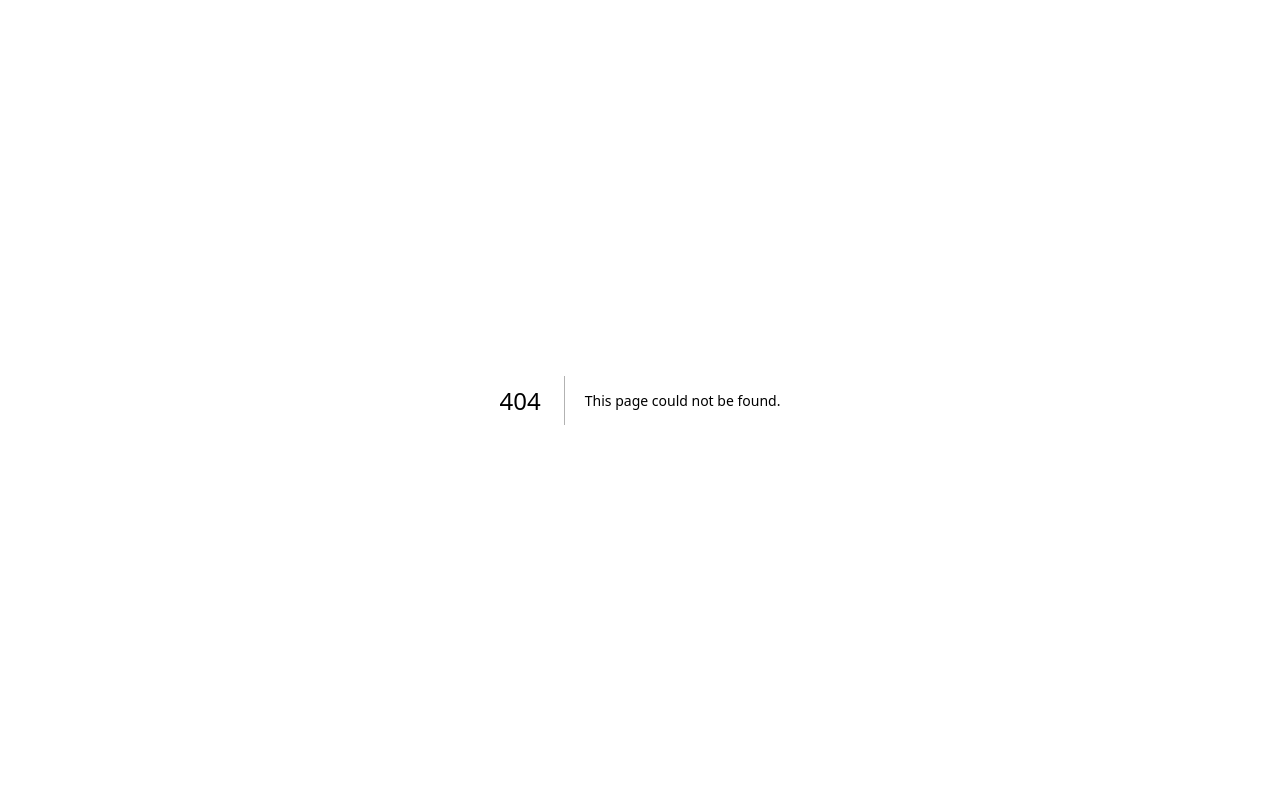
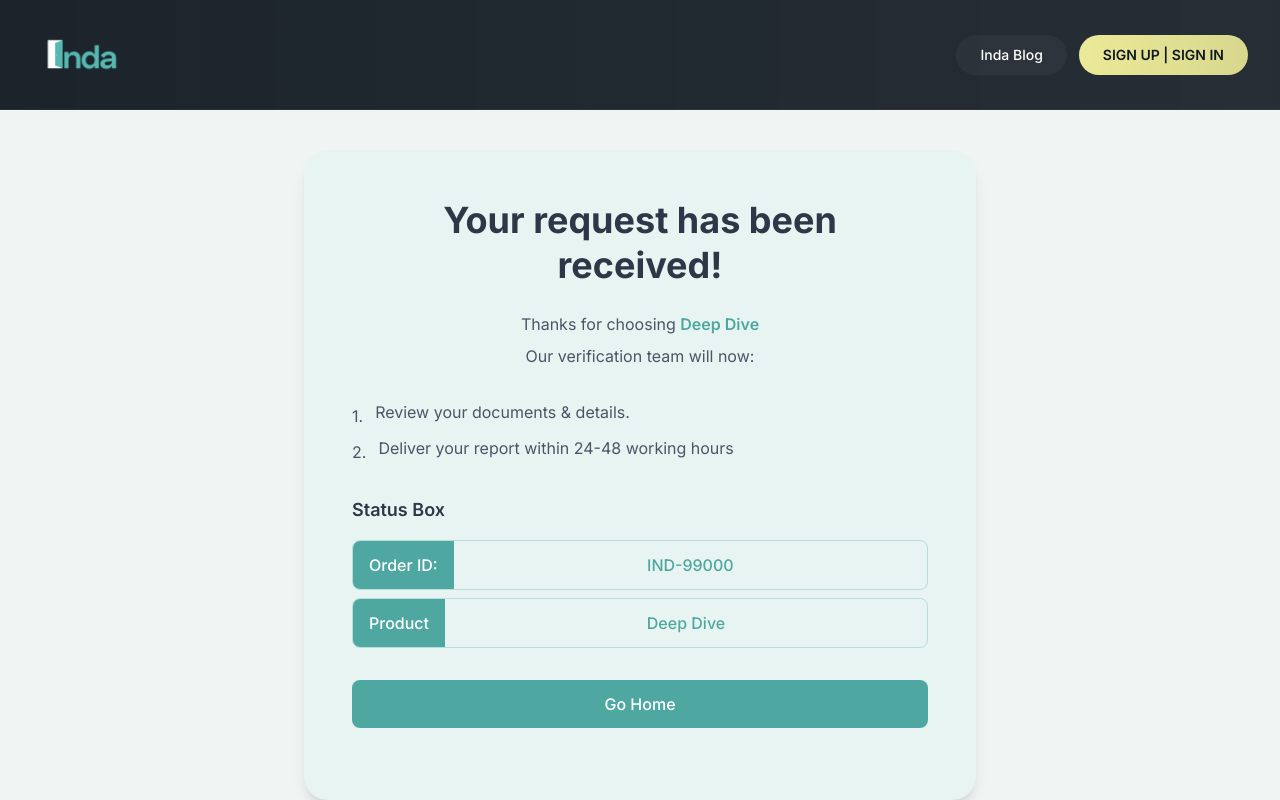
Before and after one commit to Inda-Realty-Limited/inda-home, a Next.js app: page /order/received in a window 1280 px wide. Before the commit this address had no page. Shown: the top 800 px of the page. Built offline with nearby package versions, Linux system fonts and the light colour scheme.

Commit message:
feat: Implement Order Received page with dynamic content and navigation

```diff
--- a/src/components/inc/PaymentModal.tsx
+++ b/src/components/inc/PaymentModal.tsx
@@ -50,11 +50,15 @@
       const origin =
         typeof window !== "undefined" ? window.location.origin : "";
       const cacheBust = `cb=${Date.now()}`;
-      const callbackUrl = origin
-        ? `${origin}/result?q=${encodeURIComponent(
-            listingUrl
-          )}&type=link&${cacheBust}`
+      // For Deep Dive and Deeper Dive, redirect to the order received page.
+      // Instant should continue to return to the results page.
+      const isDeep = plan === "deepDive" || plan === "deeperDive";
+      const callbackPath = isDeep
+        ? `/order/received?plan=${encodeURIComponent(
+            plan
+          )}&q=${encodeURIComponent(listingUrl)}&${cacheBust}`
         : `/result?q=${encodeURIComponent(listingUrl)}&type=link&${cacheBust}`;
+      const callbackUrl = origin ? `${origin}${callbackPath}` : callbackPath;
 
       const data = await startPayment({ listingUrl, plan, callbackUrl });
       const url = data?.authorizationUrl || data?.initResponse?.data?.link;
--- a/src/components/inc/PricingPlans.tsx
+++ b/src/components/inc/PricingPlans.tsx
@@ -19,50 +19,13 @@
             </p>
           </div>
 
-          <div className="bg-[#F9F9F980] rounded-[16px] sm:rounded-[24px] p-4 sm:p-6 grid grid-cols-1 sm:grid-cols-2 lg:grid-cols-4 gap-4">
-            {/* Free */}
-            <div className="w-full">
-              <div className="p-4 sm:p-6 h-full flex flex-col transition-all duration-300 rounded-lg border border-transparent hover:border-transparent outline-none ring-0 focus-within:ring-0 focus-within:outline-none">
-                <div className="text-left mb-4 sm:mb-6">
-                  <div className="font-bold text-3xl sm:text-4xl mb-2 text-gray-900">
-                    ₦0
-                  </div>
-                  <h3 className="text-lg sm:text-xl font-bold text-gray-900 mb-2">
-                    Free Report
-                  </h3>
-                  <p className="text-xs sm:text-sm text-gray-600 mb-4">
-                    Delivery Time: &lt; 20 seconds
-                  </p>
-                </div>
-                <div className="flex-1 mb-4 sm:mb-6">
-                  <h4 className="text-gray-900 mb-3 text-xs sm:text-sm font-semibold">
-                    What You Get:
-                  </h4>
-                  <ul className="space-y-2 text-xs sm:text-sm text-gray-700">
-                    <li className="flex items-center gap-3">
-                      <span className="text-[#4ea8a1] text-base sm:text-lg">
-                        ✓
-                      </span>
-                      Inda Score
-                    </li>
-                  </ul>
-                </div>
-                <button
-                  disabled
-                  aria-disabled="true"
-                  className="w-full bg-gray-300 text-gray-600 py-2.5 sm:py-3 px-4 sm:px-6 rounded-full font-medium cursor-not-allowed transition-all duration-300 text-sm sm:text-base outline-none focus:outline-none focus:ring-0 focus-visible:outline-none focus-visible:ring-0 hover:outline-none"
-                >
-                  Choose plan
-                </button>
-              </div>
-            </div>
-
+          <div className="bg-[#F9F9F980] rounded-[16px] sm:rounded-[24px] p-4 sm:p-6 grid grid-cols-1 sm:grid-cols-2 lg:grid-cols-3 gap-4">
             {/* Instant */}
             <div className="w-full">
               <div className="p-4 sm:p-6 h-full flex flex-col transition-all duration-300 rounded-lg border border-transparent hover:border-transparent outline-none ring-0 focus-within:ring-0 focus-within:outline-none ">
                 <div className="text-left mb-4 sm:mb-6">
                   <div className="font-bold text-3xl sm:text-4xl mb-2 text-gray-900">
-                    ₦3,000
+                    ₦7,500
                   </div>
                   <h3 className="text-lg sm:text-xl font-bold text-gray-900 mb-2">
                     Inda Instant Report
@@ -157,9 +120,8 @@
                   </ul>
                 </div>
                 <button
-                  disabled
-                  aria-disabled="true"
-                  className="w-full bg-gray-500/40 text-white/70 py-2.5 sm:py-3 px-4 sm:px-6 rounded-full font-medium cursor-not-allowed transition-all duration-300 text-sm sm:text-base outline-none focus:outline-none focus:ring-0 focus-visible:outline-none focus-visible:ring-0 hover:outline-none"
+                  onClick={() => onChoosePlan?.("deepDive")}
+                  className="w-full bg-[#4ea8a1] text-white py-2.5 sm:py-3 px-4 sm:px-6 rounded-full font-medium hover:bg-[#3d8a84] transition-all duration-300 text-sm sm:text-base outline-none focus:outline-none focus:ring-0 focus-visible:outline-none focus-visible:ring-0 hover:outline-none"
                 >
                   Choose plan
                 </button>
@@ -210,9 +172,8 @@
                   </ul>
                 </div>
                 <button
-                  disabled
-                  aria-disabled="true"
-                  className="w-full bg-gray-300 text-gray-600 py-2.5 sm:py-3 px-4 sm:px-6 rounded-full font-medium cursor-not-allowed transition-all duration-300 text-sm sm:text-base outline-none focus:outline-none focus:ring-0 focus-visible:outline-none focus-visible:ring-0 hover:outline-none"
+                  onClick={() => onChoosePlan?.("deeperDive")}
+                  className="w-full bg-[#4ea8a1] text-white py-2.5 sm:py-3 px-4 sm:px-6 rounded-full font-medium hover:bg-[#3d8a84] transition-all duration-300 text-sm sm:text-base outline-none focus:outline-none focus:ring-0 focus-visible:outline-none focus-visible:ring-0 hover:outline-none"
                 >
                   Choose plan
                 </button>
--- /dev/null
+++ b/src/pages/order/received.tsx
@@ -0,0 +1,114 @@
+import { Container, Footer, Navbar } from "@/components";
+import { useRouter } from "next/router";
+import React, { useMemo } from "react";
+
+const OrderReceived: React.FC = () => {
+  const router = useRouter();
+  const { query } = router;
+  // Read possible values from query string
+  const reference = (query.reference as string) || (query.ref as string) || "";
+  const q = (query.q as string) || "";
+  const plan = (query.plan as string) || "deepDive";
+  const product = useMemo(() => {
+    if (plan === "deeperDive") return "Deeper Dive";
+    if (plan === "deepDive") return "Deep Dive";
+    if (plan === "instant") return "Instant Report";
+    return "Deep Dive";
+  }, [plan]);
+  const orderId = reference || `IND-${Date.now().toString().slice(-5)}`;
+
+  const handleGoHome = () => {
+    router.push("/");
+  };
+
+  return (
+    <Container
+      noPadding
+      className="min-h-screen bg-[#F0F4F3] text-inda-dark flex flex-col"
+    >
+      <Navbar />
+      <main className="flex-1 flex items-center justify-center px-4 py-10">
+        <div className="w-full max-w-2xl">
+          {/* Main confirmation card */}
+          <div className="bg-[#E8F4F1] rounded-[24px] p-8 sm:p-12 text-center shadow-lg">
+            <h1 className="text-3xl sm:text-4xl font-bold text-[#2D3748] leading-tight mb-6">
+              Your request has been
+              <br />
+              received!
+            </h1>
+
+            <p className="text-[#4A5568] mb-2">
+              Thanks for choosing{" "}
+              <span className="text-[#4EA8A1] font-semibold">{product}</span>
+            </p>
+            <p className="text-[#4A5568] mb-8">
+              Our verification team will now:
+            </p>
+
+            {/* Steps */}
+            <div className="text-left mb-8 space-y-2">
+              <div className="flex items-start gap-3">
+                <span className="text-[#4A5568] mt-1">1.</span>
+                <span className="text-[#4A5568]">
+                  Review your documents & details.
+                </span>
+              </div>
+              <div className="flex items-start gap-3">
+                <span className="text-[#4A5568] mt-1">2.</span>
+                <span className="text-[#4A5568]">
+                  Deliver your report within{" "}
+                  {plan === "deeperDive"
+                    ? "2-4 working days"
+                    : "24-48 working hours"}
+                </span>
+              </div>
+            </div>
+
+            {/* Status Box */}
+            <div className="mb-8">
+              <h2 className="text-lg font-semibold text-[#2D3748] mb-4 text-left">
+                Status Box
+              </h2>
+
+              {/* Order ID Row */}
+              <div className="flex bg-transparent border border-[#4EA8A1]/30 rounded-lg mb-2 overflow-hidden">
+                <div className="bg-[#4EA8A1] text-white px-4 py-3 font-medium flex-shrink-0 min-w-fit">
+                  Order ID:
+                </div>
+                <div className="px-4 py-3 text-[#4EA8A1] font-medium flex-1 min-w-0">
+                  {orderId}
+                </div>
+              </div>
+
+              {/* Product Row */}
+              <div className="flex bg-transparent border border-[#4EA8A1]/30 rounded-lg overflow-hidden">
+                <div className="bg-[#4EA8A1] text-white px-4 py-3 font-medium flex-shrink-0 min-w-fit">
+                  Product
+                </div>
+                <div className="px-4 py-3 text-[#4EA8A1] font-medium flex-1 min-w-0">
+                  {product}
+                </div>
+              </div>
+            </div>
+
+            {/* Go Home Button */}
+            <button
+              onClick={handleGoHome}
+              className="w-full bg-[#4EA8A1] text-white py-3 px-6 rounded-lg font-medium hover:bg-[#3d8a84] transition-colors duration-200 mb-6"
+            >
+              Go Home
+            </button>
+          </div>
+
+          {/* Support Contact */}
+          <div className="text-center mt-6 text-[#4A5568] text-sm">
+            Support Contact: support@investinda.com | +234 XXX XXX XXXX
+          </div>
+        </div>
+      </main>
+      <Footer />
+    </Container>
+  );
+};
+
+export default OrderReceived;
--- a/src/views/result/index.tsx
+++ b/src/views/result/index.tsx
@@ -9,6 +9,7 @@
 import { useEffect, useRef, useState } from "react";
 import {
   FaBed,
+  FaBolt,
   FaBoxes,
   FaBuilding,
   FaCar,
@@ -22,11 +23,13 @@
   FaLock,
   FaMapMarkerAlt,
   FaPhone,
+  FaRoad,
   FaShare,
   FaShieldAlt,
   FaShower,
   FaStar,
   FaUtensils,
+  FaWater,
   FaWhatsapp,
 } from "react-icons/fa";
 import { IoIosInformationCircle } from "react-icons/io";
@@ -427,25 +430,35 @@
     return `₦${Math.round(n).toLocaleString()}`;
   };
 
-  // Extract amenities from snapshot.amenities (if present) or parse from description lines
+  // Extract amenities from snapshot.amenities (if present) or parse from title/description
   const extractAmenities = (snap: any): string[] => {
     const fromField = Array.isArray(snap?.amenities)
       ? snap.amenities.filter(Boolean).map((x: any) => String(x))
       : [];
     if (fromField.length) return fromField;
 
-    const desc: string = String(snap?.description || "").trim();
-    if (!desc) return [];
+    const title: string = String(snap?.title || "");
+    const desc: string = String(snap?.description || "");
+    const textBank = `${title}\n${desc}`.toLowerCase();
+
+    // Parse structured lists under a Features: header (flexible)
     const lines = desc
       .split(/\r?\n/)
       .map((l) => l.trim())
       .filter(Boolean);
-
-    // Prefer items after a "Features:" header
-    const startIdx = lines.findIndex((l) => /^features:?$/i.test(l));
     let feats: string[] = [];
-    if (startIdx !== -1) {
-      for (let i = startIdx + 1; i < lines.length; i++) {
+    const headerIdx = lines.findIndex((l) => /^features\s*:?.*$/i.test(l));
+    if (headerIdx !== -1) {
+      const headerLine = lines[headerIdx];
+      const afterColon = headerLine.split(/:/)[1];
+      if (afterColon) {
+        afterColon
+          .split(/,|·|•|\||\/|;|\s{2,}/)
+          .map((s) => s.trim())
+          .filter(Boolean)
+          .forEach((s) => feats.push(s));
+      }
+      for (let i = headerIdx + 1; i < lines.length; i++) {
         const l = lines[i];
         // Stop at the next section header like "Title:", "Price:", etc.
         if (
@@ -455,13 +468,48 @@
         ) {
           break;
         }
-        feats.push(l.replace(/^[-•*]\s*/, ""));
+        if (/^[\-•*·]/.test(l)) {
+          feats.push(l.replace(/^[\-−•*·]\s*/, ""));
+        } else if (/,/.test(l)) {
+          l.split(/,|·|•|\||\/|;|\s{2,}/)
+            .map((s) => s.trim())
+            .filter(Boolean)
+            .forEach((s) => feats.push(s));
+        } else {
+          feats.push(l);
+        }
       }
     } else {
-      // Fallback: bullet-like lines
+      // Generic bullets anywhere
       feats = lines
-        .filter((l) => /^[-•*]/.test(l))
-        .map((l) => l.replace(/^[-•*]\s*/, ""));
+        .filter((l) => /^[\-•*·]/.test(l))
+        .map((l) => l.replace(/^[\-−•*·]\s*/, ""));
+    }
+
+    // Heuristic keywords from title/description (works for land listings like "Fenced and Gated")
+    type KeyHint = { re: RegExp; label: string };
+    const hints: KeyHint[] = [
+      { re: /\bgated\b/, label: "Gated" },
+      { re: /\bfenc(e|ed|ing)\b/, label: "Fenced" },
+      { re: /\bsecurity|secure|estate security\b/, label: "24/7 Security" },
+      {
+        re: /\btarred road|good road|paved road|access road\b/,
+        label: "Good Road Access",
+      },
+      { re: /\bdrainage\b/, label: "Drainage" },
+      { re: /\bwater( supply)?\b/, label: "Water Supply" },
+      { re: /\belectric(it(y|ies))?|power|light(s)?\b/, label: "Electricity" },
+      { re: /\bparking|car park\b/, label: "Parking" },
+    ];
+    hints.forEach((h) => {
+      if (h.re.test(textBank)) feats.push(h.label);
+    });
+
+    // If property is land and title indicates fenced/gated but not captured
+    const typeStd = String(snap?.propertyTypeStd || "").toLowerCase();
+    if (typeStd.includes("land")) {
+      if (/\bgated\b/.test(title.toLowerCase())) feats.push("Gated");
+      if (/\bfenc(e|ed|ing)\b/.test(title.toLowerCase())) feats.push("Fenced");
     }
 
     // Deduplicate and trim
@@ -479,7 +527,42 @@
   const getAmenityMeta = (label: string) => {
     const l = label.toLowerCase();
     const entry =
-      l.includes("parking") || l.includes("car")
+      l.includes("gated") || l.includes("fence")
+        ? {
+            icon: FaShieldAlt,
+            bg: "bg-emerald-50",
+            fg: "text-emerald-700",
+            ring: "ring-emerald-200",
+          }
+        : l.includes("drainage")
+        ? {
+            icon: FaWater,
+            bg: "bg-cyan-50",
+            fg: "text-cyan-700",
+            ring: "ring-cyan-200",
+          }
+        : l.includes("water")
+        ? {
+            icon: FaWater,
+            bg: "bg-sky-50",
+            fg: "text-sky-700",
+            ring: "ring-sky-200",
+          }
+        : l.includes("electric") || l.includes("power") || l.includes("light")
+        ? {
+            icon: FaBolt,
+            bg: "bg-amber-50",
+            fg: "text-amber-700",
+            ring: "ring-amber-200",
+          }
+        : l.includes("road")
+        ? {
+            icon: FaRoad,
+            bg: "bg-slate-50",
+            fg: "text-slate-700",
+            ring: "ring-slate-200",
+          }
+        : l.includes("parking") || l.includes("car")
         ? {
             icon: FaCar,
             bg: "bg-emerald-50",
```
